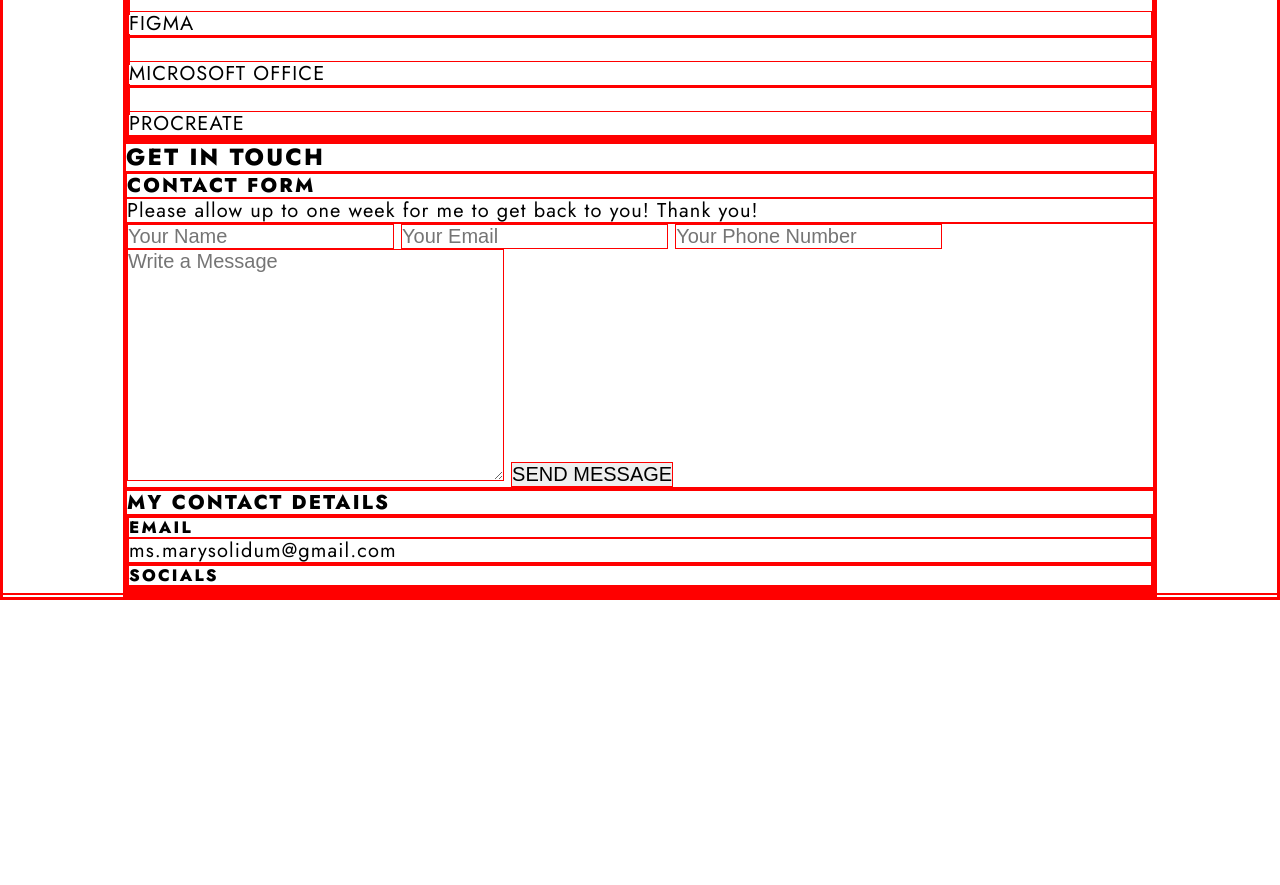
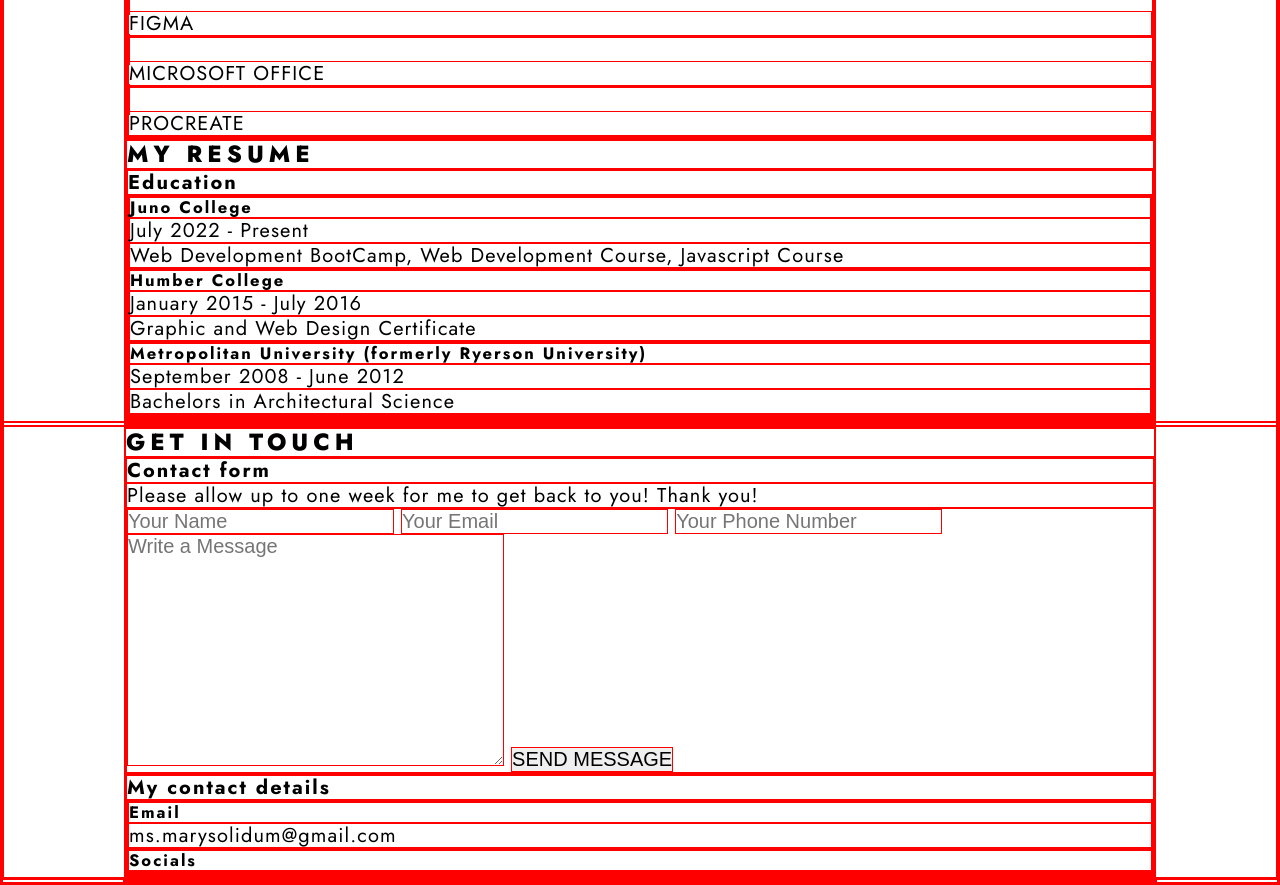
Before and after one commit to MsMaryCodes/portfolio, a plain HTML site: page index.html in a window 1280 px wide. Shown: the part 1080-1965 px from the top of the page. Before the commit the page ends 1680 px from the top, so only its background shows below. Drawn offline with Linux system fonts and the light colour scheme.

Commit message:
started resume section

```diff
--- a/index.html
+++ b/index.html
@@ -18,7 +18,6 @@
         </div> -->
 
         <div class="navMenu">
-            <div class="wrapper">
             <div class="logoImg">
                 <!-- logo image -->
             </div>
@@ -28,7 +27,6 @@
                 <li class="navItem"><a class="navLink" href="#">Portfolio</a></li>
                 <li class="navItem"><a class="navLink" href="#">Contact</a></li>
             </ul>
-            </div>
         </div>
     </nav>
 
@@ -43,22 +41,27 @@
     </header>
 
     <main class="mainSection">
+            <section class="aboutSection">
                 <div class="wrapper">
-            <section class="aboutSection">
                     <div class="textContainer">
                         <h3>About Me</h3>
-                    <p>Lorem ipsum dolor sit amet consectetur adipisicing elit. Debitis, veniam deleniti laudantium enim, et reiciendis mollitia aperiam excepturi officiis modi rem a. Ex, praesentium laborum culpa quasi rem commodi tenetur.</p>
-                    <p>Lorem ipsum dolor sit amet consectetur adipisicing elit. Debitis, veniam deleniti laudantium enim, et reiciendis
+                        <p>Lorem ipsum dolor sit amet consectetur adipisicing elit. Debitis, veniam deleniti laudantium enim, et
+                            reiciendis mollitia aperiam excepturi officiis modi rem a. Ex, praesentium laborum culpa quasi rem commodi
+                            tenetur.</p>
+                        <p>Lorem ipsum dolor sit amet consectetur adipisicing elit. Debitis, veniam deleniti laudantium enim, et
+                            reiciendis
                             mollitia aperiam excepturi officiis modi rem a. Ex, praesentium laborum culpa quasi rem commodi tenetur.</p>
                         <a class="btn contactBtn" href="#">Contact me</a>
                     </div>
                     <div class="imgContainer">
                         <img src="./assets/pexels-ravi-kant-2870812.jpeg" alt="A picture of Mary Solidum">
                     </div>
+                </div>
             </section>
 
             <section class="resumeSection">
-                <div class="skillSection">
+                <div class="wrapper">
+                    <div class="skillContainer">
                         <h3>My Skills</h3>
                         <ul class="skillsCoding">
                             <li>
@@ -108,15 +111,44 @@
                                 <p>PROCREATE</p>
                             </li>
                         </ul>
+                    </div>
+                    <div class="resumeContainer">
+                        <h3>My Resume</h3>
+                        <div class="educationContainer">
+                            <h4>Education</h4>
+                            <ul class="educationList">
+                                <li>
+                                    <h5>Juno College</h5>
+                                    <p class="dates">July 2022 - Present</p>
+                                    <p class="course">Web Development BootCamp, Web Development Course, Javascript Course</p>
+                                </li>
+                                <li>
+                                    <h5>Humber College</h5>
+                                    <p class="dates">January 2015 - July 2016</p>
+                                    <p class="course">Graphic and Web Design Certificate</p>
+                                </li>
+                                <li>
+                                    <h5>Metropolitan University (formerly Ryerson University)</h5>
+                                    <p class="dates">September 2008 - June 2012</p>
+                                    <p class="course">Bachelors in Architectural Science</p>
+                                </li>
+                            </ul>
+                        </div>
+                        <div class="experienceContainer">
+
+                        </div>
+                    </div>
+                </div>
+            </section>
+
+            <section class="portfolioSection">
+                <div class="wrapper">
 
                 </div>
             </section>
 
-            <section class="portfolioSection">
-
-            </section>
-
             <section class="contactSection">
+                <div class="wrapper">
                     <h3>Get in touch</h3>
                     <div class="contactFormContainer">
                         <h4>Contact form</h4>
@@ -146,8 +178,8 @@
                             </li>
                         </ul>
                     </div>
+                </div>
             </section>
-        </div>
     </main>
 
     <footer class="footerSection">
--- a/styles/sass/partials/_baseStyle.scss
+++ b/styles/sass/partials/_baseStyle.scss
@@ -11,14 +11,21 @@ body {
     letter-spacing: 1.1px;
 }
 
-h2,h3,h4,h5 {
+h2,h3 {
     font-weight: 800;
-    letter-spacing: 2.2px;
+    letter-spacing: 5px;
     text-transform: uppercase;
+}
+
+h4, h5 {
+    font-weight: 700;
+    letter-spacing: 2px;
+
 }
 
 h1 {
     margin: 0;
+    letter-spacing: 5px;
     font-family: "Satisfy", serif;
     text-transform: capitalize;
 }
```
Also changed, not shown: styles/style.css. Lines whose indentation alone changed are shown as unchanged.
